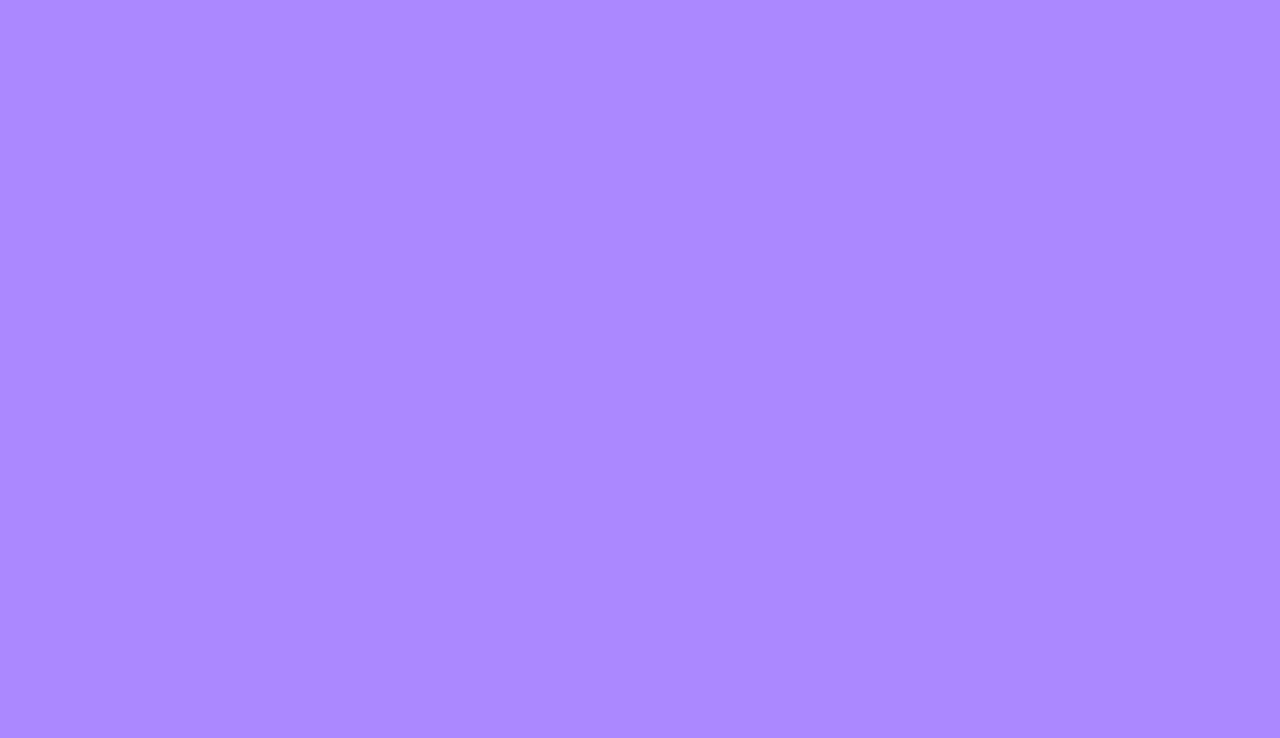
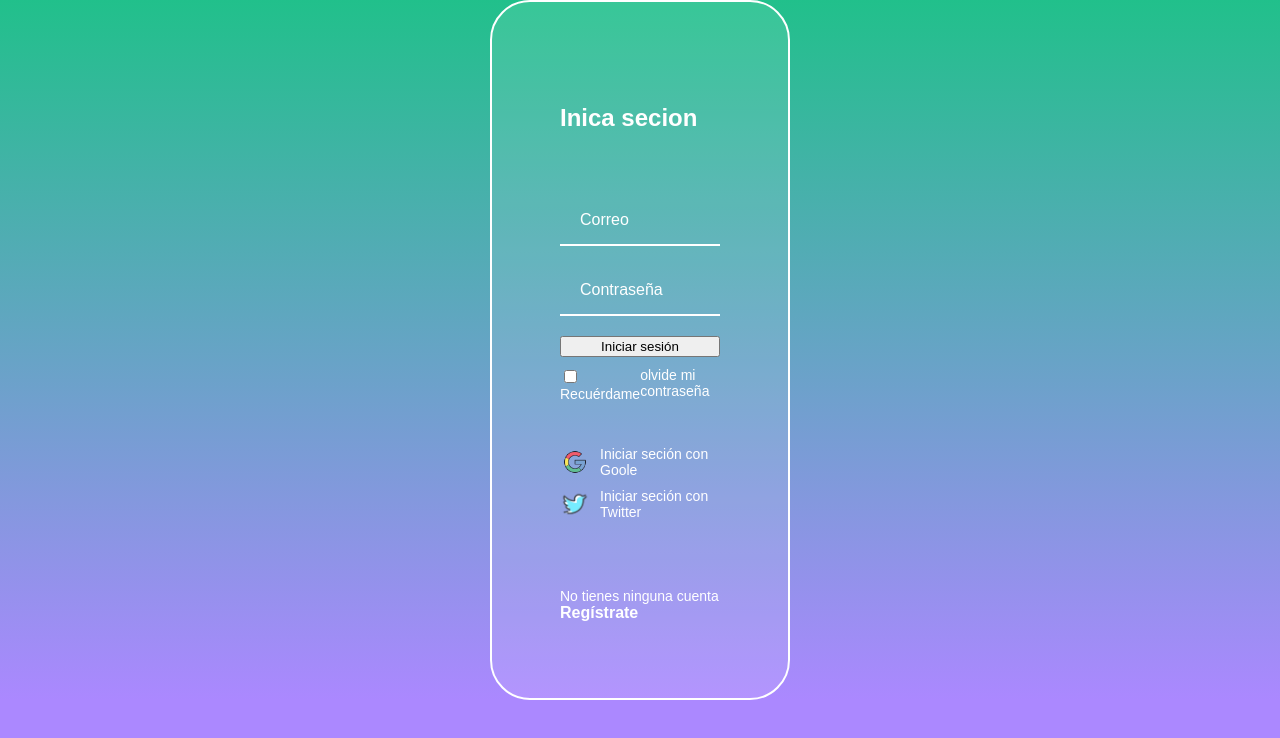
Before and after one commit to Diego-Luna/Platzi-Video, a React app: page /login in a window 1280 px wide. Shown: the top 738 px of the page. Built offline with nearby package versions, Linux system fonts and the light colour scheme; a web font is replaced by a local one.

Commit message:
Container: Login

```diff
--- /dev/null
+++ b/src/assets/styles/components/Login.scss
@@ -0,0 +1,75 @@
+.login {
+  background: linear-gradient(#21C08B, #ab88ff);
+  display: flex;
+  align-items: center;
+  justify-content: center;
+  flex-direction: column;
+  padding: 0 30px;
+  min-height: calc(100vh - 200px);
+}
+
+.login__container {
+  background-color: rgba(255, 255, 255, 0.1);
+  border: 2px solid white;
+  border-radius: 40px;
+  color: white;
+  padding: 60px 68px 40px;
+  min-height: 700px;
+  width: 300px;
+  display: flex;
+  justify-content: space-around;
+  flex-direction: column;
+}
+
+.login__container--form {
+  display: flex;
+  flex-direction: column;
+}
+
+.login__container--form label {
+  font-size: 14px;
+}
+
+.login__container--remember-me {
+  color: white;
+  display: flex;
+  justify-content: space-between;
+  margin-top: 10px;
+}
+
+.login__container--remember-me a {
+  color: white;
+  font-size: 14px;
+  text-decoration: none;
+}
+
+.login__container--remember-me a:hover {
+  text-decoration: underline;
+}
+
+.login__container--social-media > div {
+  display: flex;
+  align-items: center;
+  font-size: 14px;
+  margin-bottom: 10px;
+}
+
+.login__container--social-media > div > img {
+  width: 30px;
+  margin-right: 10px;
+}
+
+.login__container--register {
+  font-size: 14px;
+}
+
+.login__container--register a {
+  font-size: 16px;
+  color: white;
+  font-weight: bold;
+  text-decoration: none;
+}
+
+.login__container--register a:hover {
+  text-decoration: underline;
+}
--- /dev/null
+++ b/src/containers/Login.jsx
@@ -0,0 +1,34 @@
+/* eslint-disable jsx-a11y/alt-text */
+/* eslint-disable react/jsx-one-expression-per-line */
+/* eslint-disable jsx-a11y/label-has-associated-control */
+/* eslint-disable react/button-has-type */
+import React from 'react';
+import googleIcon from '../assets/static/google-logo.png';
+import twitterIcon from '../assets/static/twitter.png';
+import '../assets/styles/components/Login.scss';
+
+const Login = () => (
+  <section className='login'>
+    <section className='login__container'>
+      <h2 tabindex="1" >Inica secion</h2>
+      <form className='login__container--form'>
+        <input aria-label='Correo' className='input' type='text' placeholder='Correo' />
+        <input aria-label='Contraseña' className='input' type='password' placeholder='Contraseña' />
+        <button className='button'>Iniciar sesión</button>
+        <div className='login__container--remember-me'>
+          <label>
+            <input type='checkbox' id='cbox1' value='first_checkbox' /> Recuérdame
+          </label>
+          <a href='/'>olvide mi contraseña</a>
+        </div>
+      </form>
+      <section className='login__container--social-media'>
+        <div> <img src={googleIcon} />Iniciar seción con Goole</div>
+        <div> <img src={twitterIcon} />Iniciar seción con Twitter</div>
+      </section>
+      <p className='login__container--register'>No tienes ninguna cuenta <a href='/'>Regístrate</a></p>
+    </section>
+  </section>
+);
+
+export default Login;
--- a/src/routes/App.js
+++ b/src/routes/App.js
@@ -1,10 +1,12 @@
 import React from 'react';
 import { BrowserRouter, Route } from 'react-router-dom';
 import Home from '../containers/Home';
+import Login from '../containers/Login';
 
 const App = () => (
   <BrowserRouter>
     <Route exact path='/' component={Home} />
+    <Route exact path='/login' component={Login} />
   </BrowserRouter>
 );
 
--- a/webpack.config.js
+++ b/webpack.config.js
@@ -49,6 +49,9 @@
       },
     ],
   },
+  devServer: {
+    historyApiFallback: true,
+  },
   plugins: [
     new HtmlWebpackPlugin({
       template: './public/index.html',
```
Also changed, not shown: notasReact Router y Redux.txt, src/assets/static/google-logo.png (added), src/assets/static/twitter.png (added).
